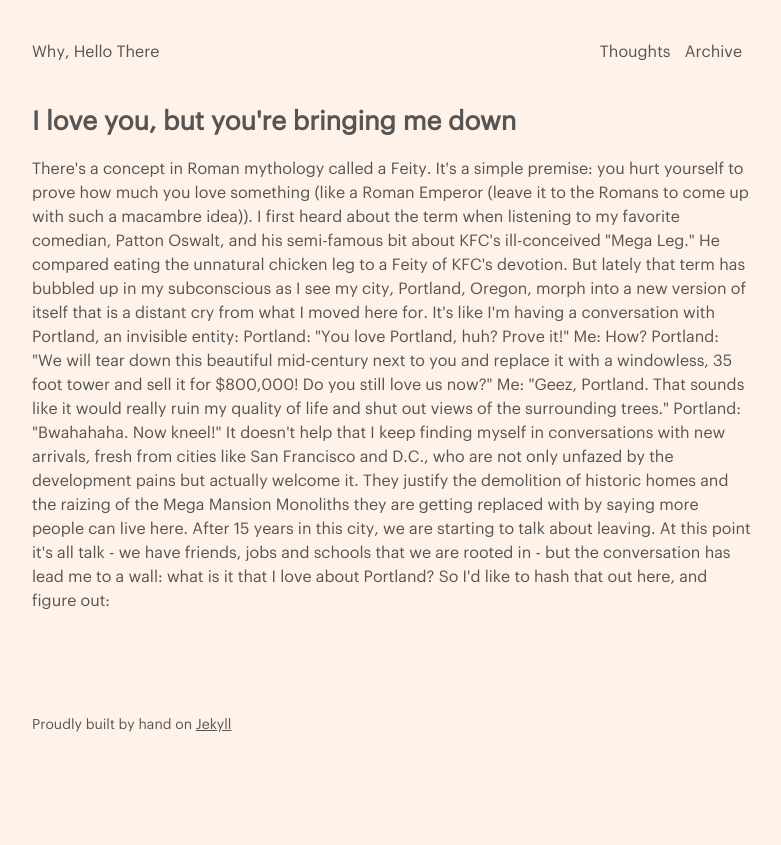
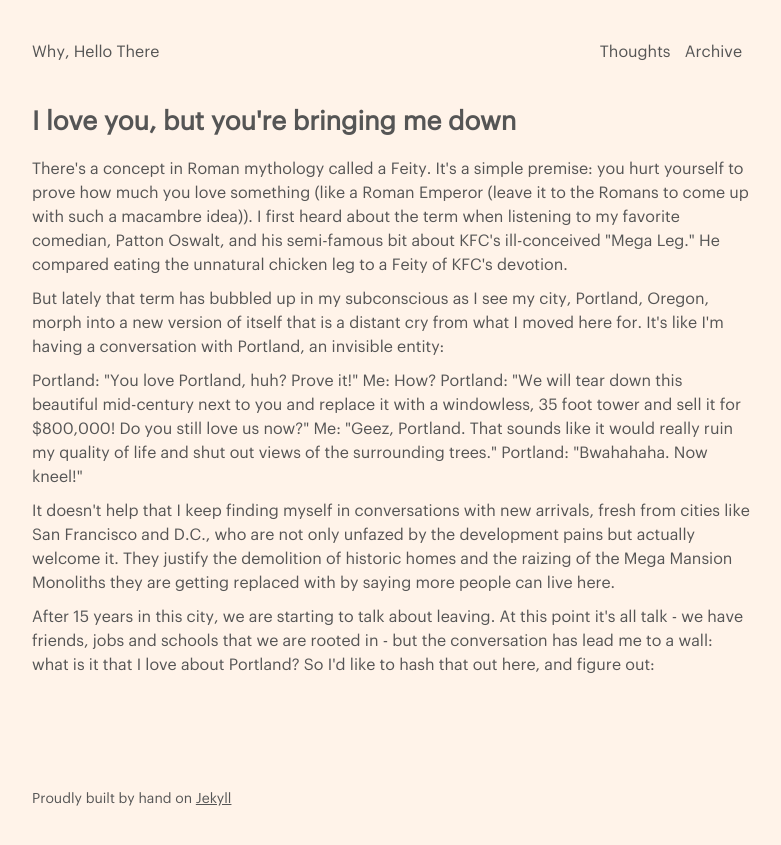
Before and after one commit to jonaschafer/jonaschafer.github.io, a Jekyll site: the page built from collections/_thoughts/portland.html, in a window 1280 px wide. Shown: the top 845 px of the page, without its empty margins (248-1029 px from the left). Built offline with Jekyll 4.4.1, drawn with Linux system fonts in a browser that asks for light colours; part of the change alters nothing that is shown.

```diff
--- a/collections/_thoughts/portland.html
+++ b/collections/_thoughts/portland.html
@@ -7,16 +7,16 @@ title: I love you, but you're bringing me down
 <h1>I love you, but you're bringing me down</h1>
 
 <!-- Rumination -->
-There's a concept in Roman mythology called a Feity. It's a simple premise: you hurt yourself to prove how much you love something (like a Roman Emperor (leave it to the Romans to come up with such a macambre idea)). I first heard about the term when listening to my favorite comedian, Patton Oswalt, and his semi-famous bit about KFC's ill-conceived "Mega Leg." He compared eating the unnatural chicken leg to a Feity of KFC's devotion.
+<p>There's a concept in Roman mythology called a Feity. It's a simple premise: you hurt yourself to prove how much you love something (like a Roman Emperor (leave it to the Romans to come up with such a macambre idea)). I first heard about the term when listening to my favorite comedian, Patton Oswalt, and his semi-famous bit about KFC's ill-conceived "Mega Leg." He compared eating the unnatural chicken leg to a Feity of KFC's devotion.</p>
 
-But lately that term has bubbled up in my subconscious as I see my city,  Portland, Oregon, morph into a new version of itself that is a distant cry from what I moved here for. It's like I'm having a conversation with Portland, an invisible entity:
+<p>But lately that term has bubbled up in my subconscious as I see my city,  Portland, Oregon, morph into a new version of itself that is a distant cry from what I moved here for. It's like I'm having a conversation with Portland, an invisible entity:</p>
 
-Portland: "You love Portland, huh? Prove it!"
+<p>Portland: "You love Portland, huh? Prove it!"
 Me: How?
 Portland: "We will tear down this beautiful mid-century next to you and replace it with a windowless, 35 foot tower and sell it for $800,000! Do you still love us now?"
 Me: "Geez, Portland. That sounds like it would really ruin my quality of life and shut out views of the surrounding trees."
-Portland: "Bwahahaha. Now kneel!"
+Portland: "Bwahahaha. Now kneel!"</p>
 
-It doesn't help that I keep finding myself in conversations with new arrivals, fresh from cities like San Francisco and D.C., who are not only unfazed by the development pains but actually welcome it. They justify the demolition of historic homes and the raizing of the Mega Mansion Monoliths they are getting replaced with by saying more people can live here.
+<p>It doesn't help that I keep finding myself in conversations with new arrivals, fresh from cities like San Francisco and D.C., who are not only unfazed by the development pains but actually welcome it. They justify the demolition of historic homes and the raizing of the Mega Mansion Monoliths they are getting replaced with by saying more people can live here.</p>
 
-After 15 years in this city, we are starting to talk about leaving. At this point it's all talk - we have friends, jobs and schools that we are rooted in - but the conversation has lead me to a wall: what is it that I love about Portland? So I'd like to hash that out here, and figure out:
+<p>After 15 years in this city, we are starting to talk about leaving. At this point it's all talk - we have friends, jobs and schools that we are rooted in - but the conversation has lead me to a wall: what is it that I love about Portland? So I'd like to hash that out here, and figure out:</p>
```
